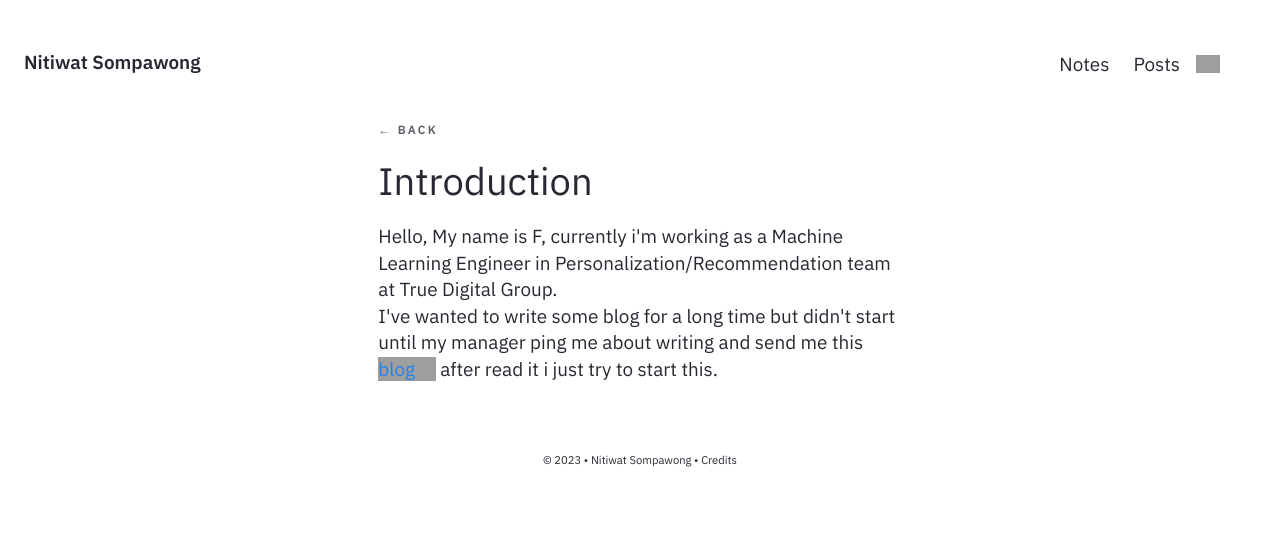
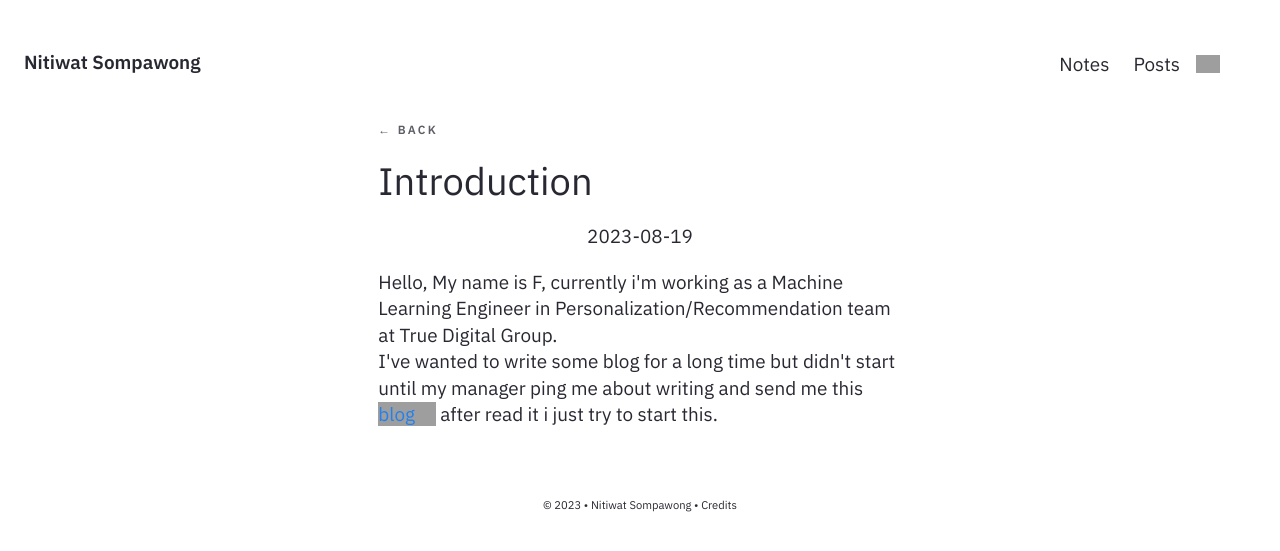
Before and after one commit to fnitiwat/fnitiwat.github.io, a Jekyll site: the page built from _posts/2023-08-19-introduction.md, in a window 1280 px wide. Shown: the top 551 px of the page. Built offline with Jekyll 4.4.1, drawn with Linux system fonts in a browser that asks for light colours; grey boxes are pictures that could not be loaded.

Commit message:
add date in note and post content

```diff
--- a/_layouts/Post.html
+++ b/_layouts/Post.html
@@ -122,6 +122,7 @@
                     </style>
                     {%- endif -%}
                     <h1>{{page.title}}</h1>
+                    <p style="text-align: center; ">{{ page.date |  date: "%Y-%m-%d"}}</p>
                     {%- include Content.html -%}
                     {%- include Backlinks.html -%}
                     </div>
@@ -162,6 +163,7 @@
                              </a>
                          </div>
                      <h1>{{page.title}}</h1>
+                     <p style="text-align: center; ">{{ page.date |  date: "%Y-%m-%d"}}</p>
                      {%- include Content.html -%}
                      {%- include Backlinks.html -%}
                      </div>
```
